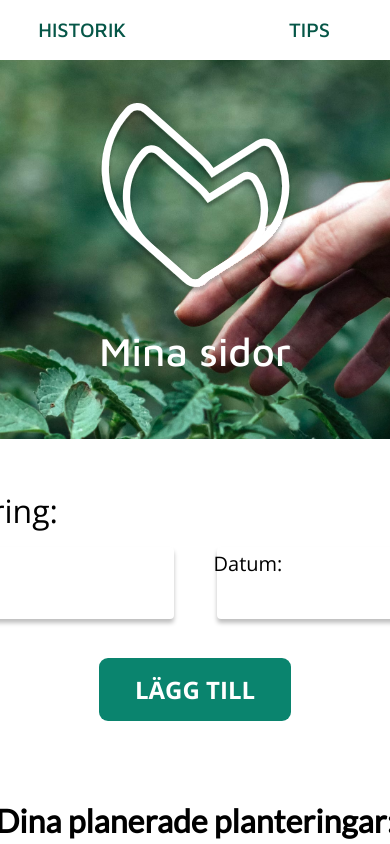
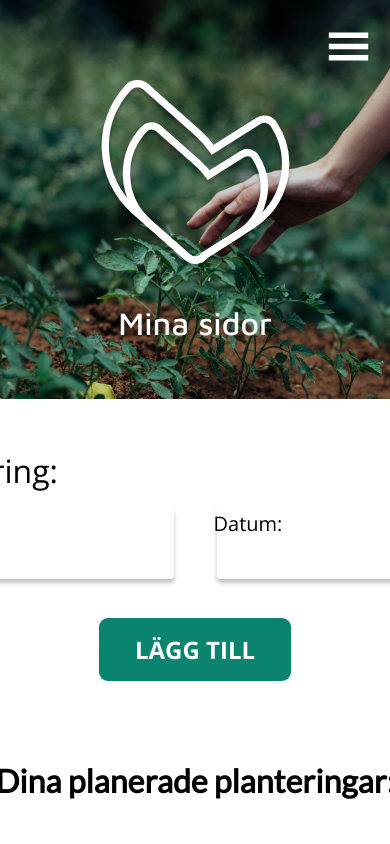
Before and after one commit to CarinWood/Planthood, a React (Vite) app: page /mypages in a window 390 px wide. Shown: the top 844 px of the page. Built offline with nearby package versions, Linux system fonts and the light colour scheme.

Commit message:
my pages hero responsive css finished

```diff
--- a/src/components/mypagesHero/MyPagesHero.jsx
+++ b/src/components/mypagesHero/MyPagesHero.jsx
@@ -1,11 +1,14 @@
 import './myPagesHero.css'
 import logo from '../../assets/images/Logo.svg'
+import { GiHamburgerMenu } from "react-icons/gi";
 
 export const MyPagesHero = () => {
   return (
     <div className='pages-hero'>
         <img src={logo} alt="logo" className='my-pages-logo' />
         <p>Mina sidor</p>
+        <div className='black-bg'></div>
+        <GiHamburgerMenu className='menubar'/>
 
     </div>
   )
--- a/src/components/mypagesHero/myPagesHero.css
+++ b/src/components/mypagesHero/myPagesHero.css
@@ -15,7 +15,6 @@
 .my-pages-logo {
     width: 195px;
     margin-top: 43px;
-
 }
 
 .pages-hero p {
@@ -26,3 +25,53 @@
     color: white;
     margin-top: 33px;
 }
+
+.black-bg {
+    width: 0px;
+    height: 0px;
+    visibility: hidden;
+}
+
+.menubar {
+    visibility: hidden;
+    font-size: 0px;
+}
+
+
+@media screen and (max-width: 987px) {
+    .pages-hero {
+        width: 390px;
+        height: 399px;
+    }
+
+    .menubar {
+        visibility: visible;
+        font-size: 45px;
+        position: absolute;
+        top: 6%;
+        right: 5%;
+        color: white;
+        z-index: 10;
+
+    }
+
+    .black-bg {
+        visibility: visible;
+        width: 390px;
+        height: 399px;
+        position: absolute;
+        top: 0;
+        background-color: black;
+        opacity: 0.2;
+    }
+
+    .pages-hero p {
+        font-size: 32px;
+        z-index: 100;
+    }
+
+    .my-pages-logo {
+        margin-top: 80px;
+        z-index: 100;
+    }
+}
--- a/src/components/navbar/navbar.css
+++ b/src/components/navbar/navbar.css
@@ -25,3 +25,13 @@ nav ul li {
     line-height: 23.5px;
     font-weight: 500;
 }
+
+
+@media screen and (max-width: 987px) {
+    nav {
+        width: 0px;
+        height: 0px;
+        visibility: hidden;
+    }
+
+}
```
